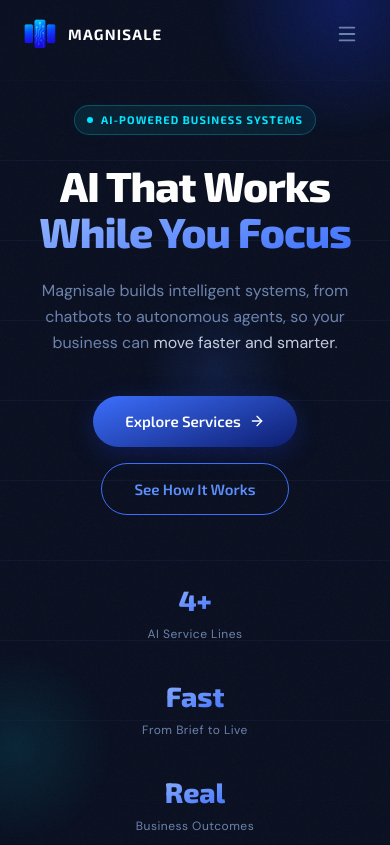
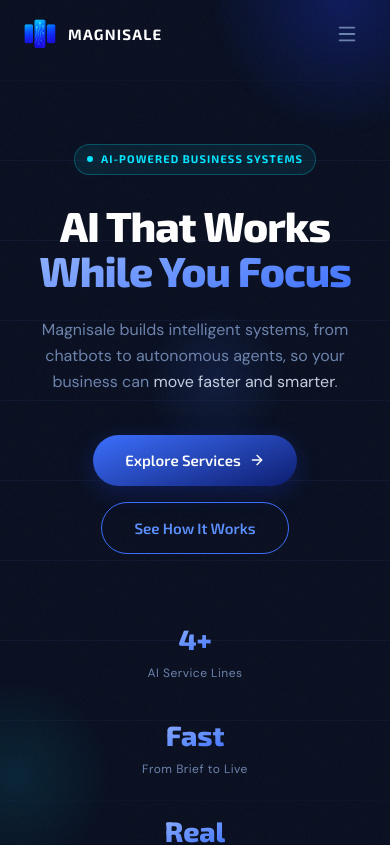
Before and after one commit to jjokah/magnisale, a Next.js app: page / in a window 390 px wide. Shown: the top 845 px of the page. Built offline with nearby package versions, Linux system fonts and the light colour scheme.

Commit message:
style: Increase Hero component's top padding on small screens.

```diff
--- a/components/Hero.tsx
+++ b/components/Hero.tsx
@@ -57,7 +57,7 @@ export default function Hero() {
 
   return (
     <section
-      className="relative flex items-center justify-center overflow-hidden pt-24 md:pt-20"
+      className="relative flex items-center justify-center overflow-hidden pt-36 md:pt-20"
       style={{ minHeight: "100svh" }}
     >
       {/* ── Gradient mesh background ───────────────────────────────────── */}
```
